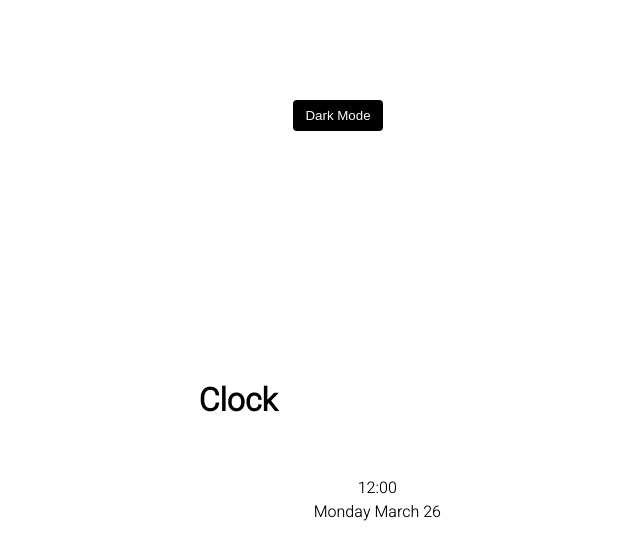
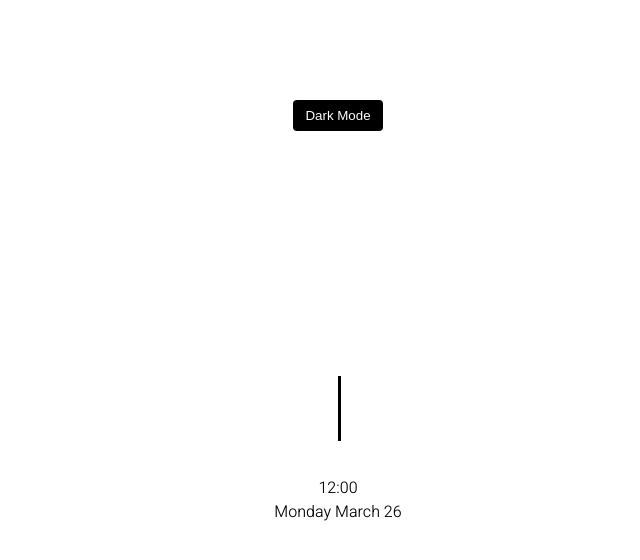
Before and after one commit to TreyK95/Clock, a plain HTML site: page index.html in a window 1280 px wide. Shown: the whole page, without its empty margins (302-942 px from the left). Drawn offline with Linux system fonts and the light colour scheme.

Commit message:
fixed html

```diff
--- a/index.html
+++ b/index.html
@@ -8,7 +8,6 @@
     <title>Document</title>
   </head>
   <body>
-    <h1>Clock</h1>
     <button class="toggle">Dark Mode</button>
     <div class="clock-container">
       <div class="clock">
--- a/style.css
+++ b/style.css
@@ -7,6 +7,10 @@
 :root {
   --primary-color: #000;
   --secondary-color: #fff;
+}
+
+html {
+  transition: all 0.5s ease-in;
 }
 
 html.dark {
@@ -30,8 +34,8 @@ body {
 
 .toggle {
   cursor: pointer;
-  background-color: #000;
-  color: #fff;
+  background-color: var(--primary-color);
+  color: var(--secondary-color);
   border: 0;
   border-radius: 4px;
   padding: 8px 12px;
@@ -55,3 +59,14 @@ body {
   width: 200px;
   height: 200px;
 }
+
+.needle {
+  background-color: var(--primary-color);
+  position: absolute;
+  top: 50%;
+  left: 50%;
+  height: 65px;
+  width: 3px;
+  transform-origin: bottom center;
+  transition: all 0.5s ease-in;
+}
```
